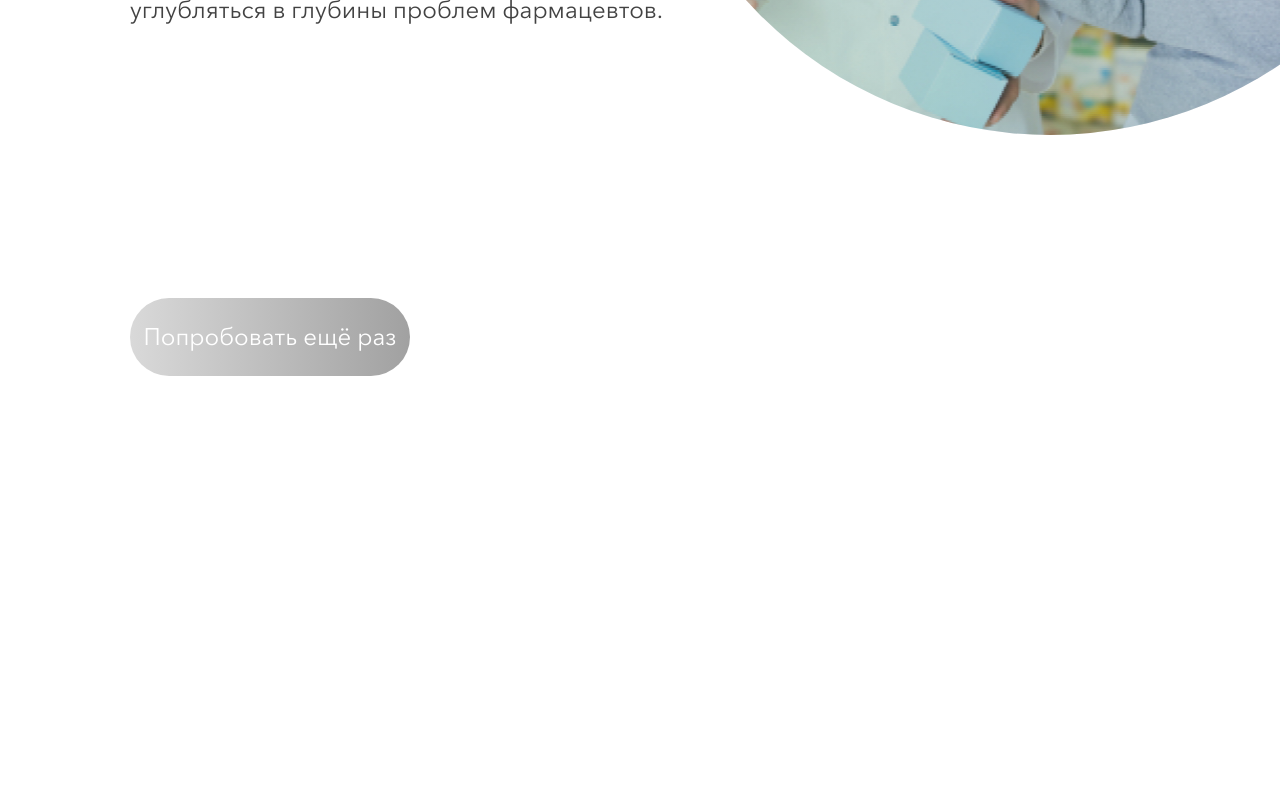
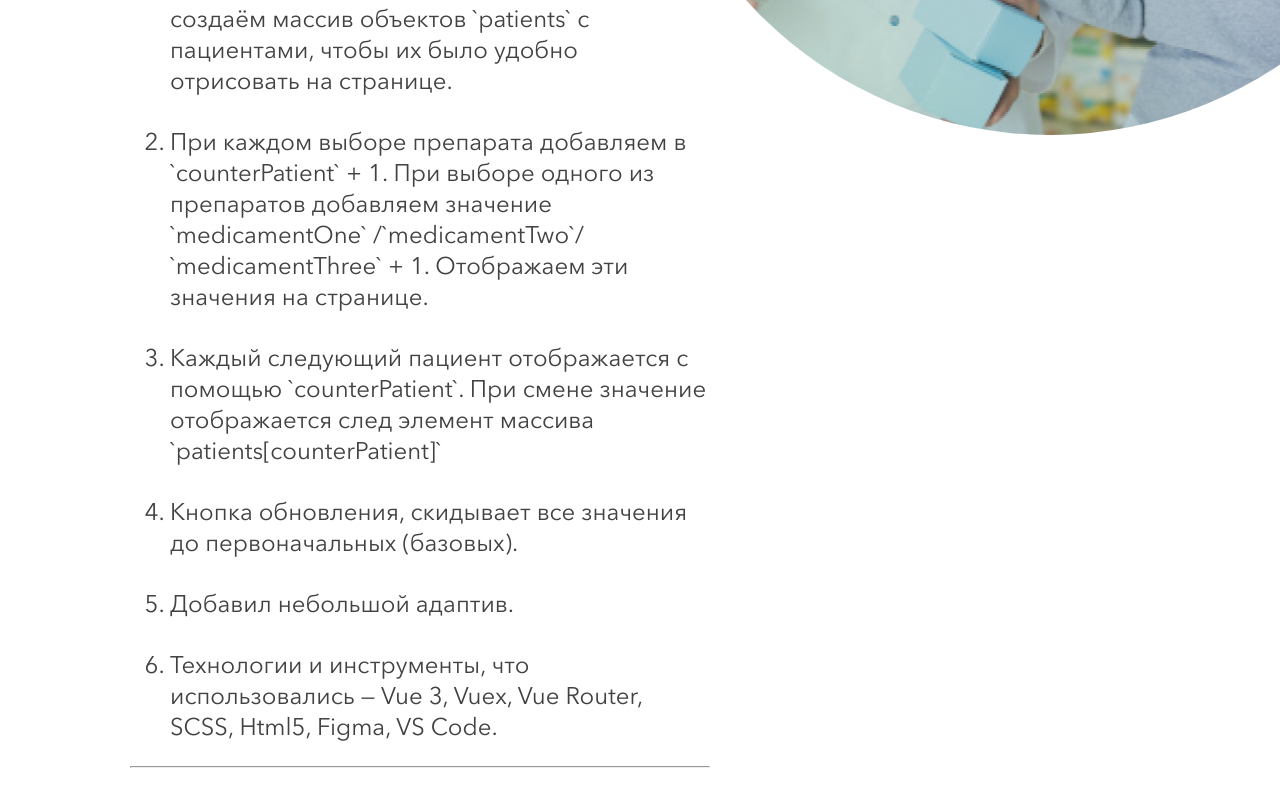
Before and after one commit to hel1yeah/INCHKIEV-HelpThePharmacist-VueTest.github.io, a Vue app in the folder vue-test-inchkiev/: page /final-easy in a window 1280 px wide. Shown: the part 580-1374 px from the top of the page. Before the commit the page ends 986 px from the top, so only its background shows below. Built offline with nearby package versions, Linux system fonts and the light colour scheme.

Commit message:
added descr

```diff
--- a/vue-test-inchkiev/src/components/Card.vue
+++ b/vue-test-inchkiev/src/components/Card.vue
@@ -154,6 +154,13 @@ export default {
     font-size: 25px;
     line-height: 25px;
   }
-
+  .blank__card {
+    max-width: 370px;
+    max-height: 400px;
+    border-radius: 40px;
+    padding: 30px 40px;
+    letter-spacing: 1px;
+    line-height: 30px;
+  }
 }
 </style>
--- a/vue-test-inchkiev/src/views/FinalEasy.vue
+++ b/vue-test-inchkiev/src/views/FinalEasy.vue
@@ -30,6 +30,34 @@
             Ваш результат: <br />
             <span>«Что я здесь делаю?»</span>
           </h1>
+          <ol class="done-description">
+            <li class="done-description__item">
+              С помощью Vuex (можно было и без его) создаём массив объектов
+              `patients` с пациентами, чтобы их было удобно отрисовать на
+              странице.
+            </li>
+            <li class="done-description__item">
+              При каждом выборе препарата добавляем в `counterPatient` + 1. При
+              выборе одного из препаратов добавляем значение `medicamentOne`
+              /`medicamentTwo`/ `medicamentThree` + 1. Отображаем эти значения
+              на странице.
+            </li>
+            <li class="done-description__item">
+              Каждый следующий пациент отображается с помощью `counterPatient`.
+              При смене значение отображается след элемент массива
+              `patients[counterPatient]`
+            </li>
+            <li class="done-description__item">
+              Кнопка обновления, скидывает все значения до первоначальных
+              (базовых).
+            </li>
+            <li class="done-description__item">Добавил небольшой адаптив.</li>
+            <li class="done-description__item">
+              Технологии и инструменты, что использовались — Vue 3, Vuex, Vue
+              Router, SCSS, Html5, Figma, VS Code.
+            </li>
+          </ol>
+          <hr />
           <p>
             Это тестовое задание, так что не будем углубляться в глубины проблем
             фармацевтов.
@@ -178,13 +206,19 @@ export default {
     line-height: 29px;
   }
 }
+.done-description {
+}
+.done-description__item {
+  line-height: 31px;
+  margin-top: 30px;
+}
 .restart {
   background: var(--button-restart);
   color: var(--text-color);
   display: block;
   width: 280px;
   padding: 25px 0;
-  margin: 250px 0 30px 130px;
+  margin: 50px 0 30px 130px;
   text-align: center;
   border-radius: 100px;
   border: 0px solid transparent;
--- a/vue-test-inchkiev/src/views/StartPage.vue
+++ b/vue-test-inchkiev/src/views/StartPage.vue
@@ -135,7 +135,7 @@ export default {
   }
 }
 
-@media screen and (max-width: 767px) {
+@media screen and (max-width: 769px) {
   .ellipse {
     width: 450px;
     height: 450px;
```
